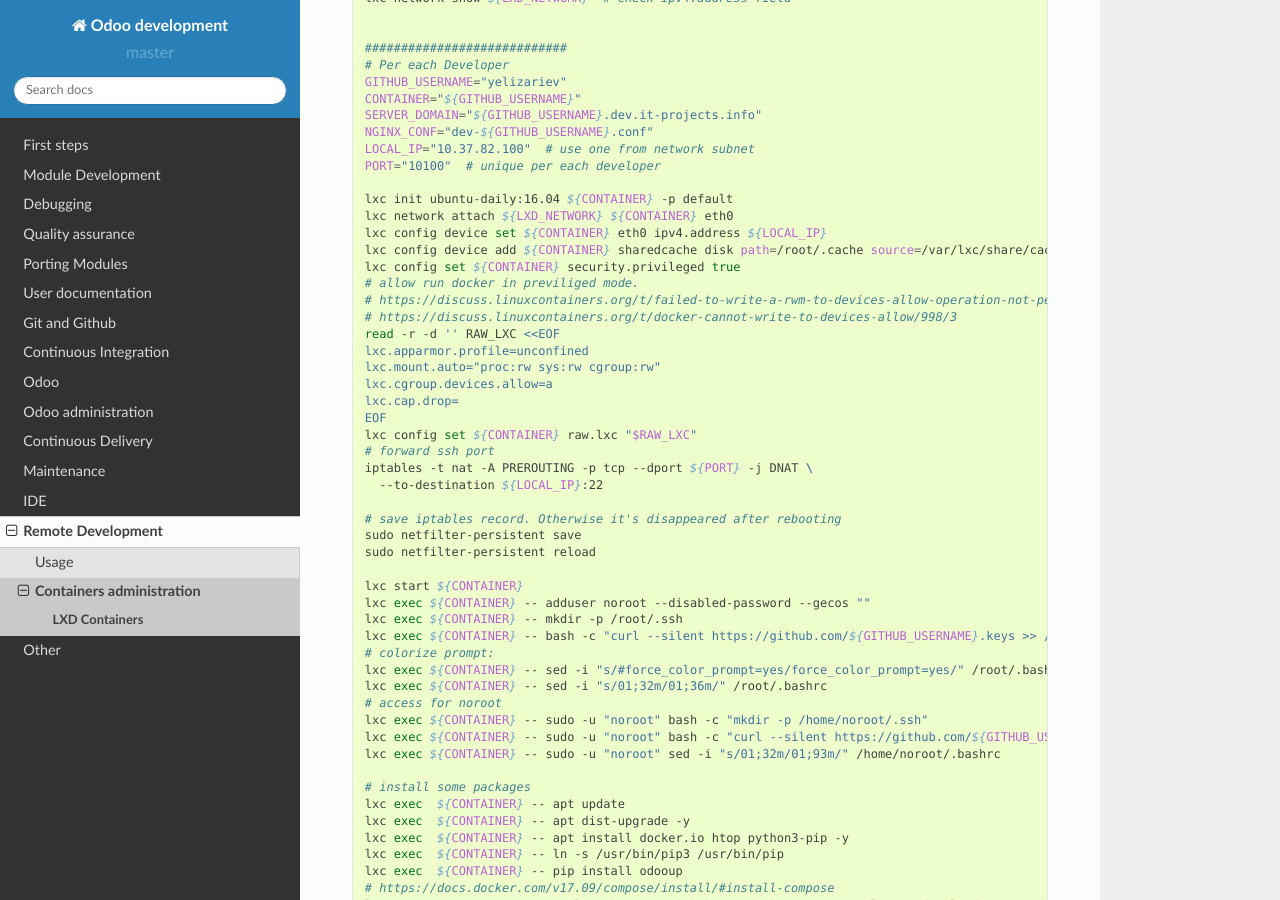
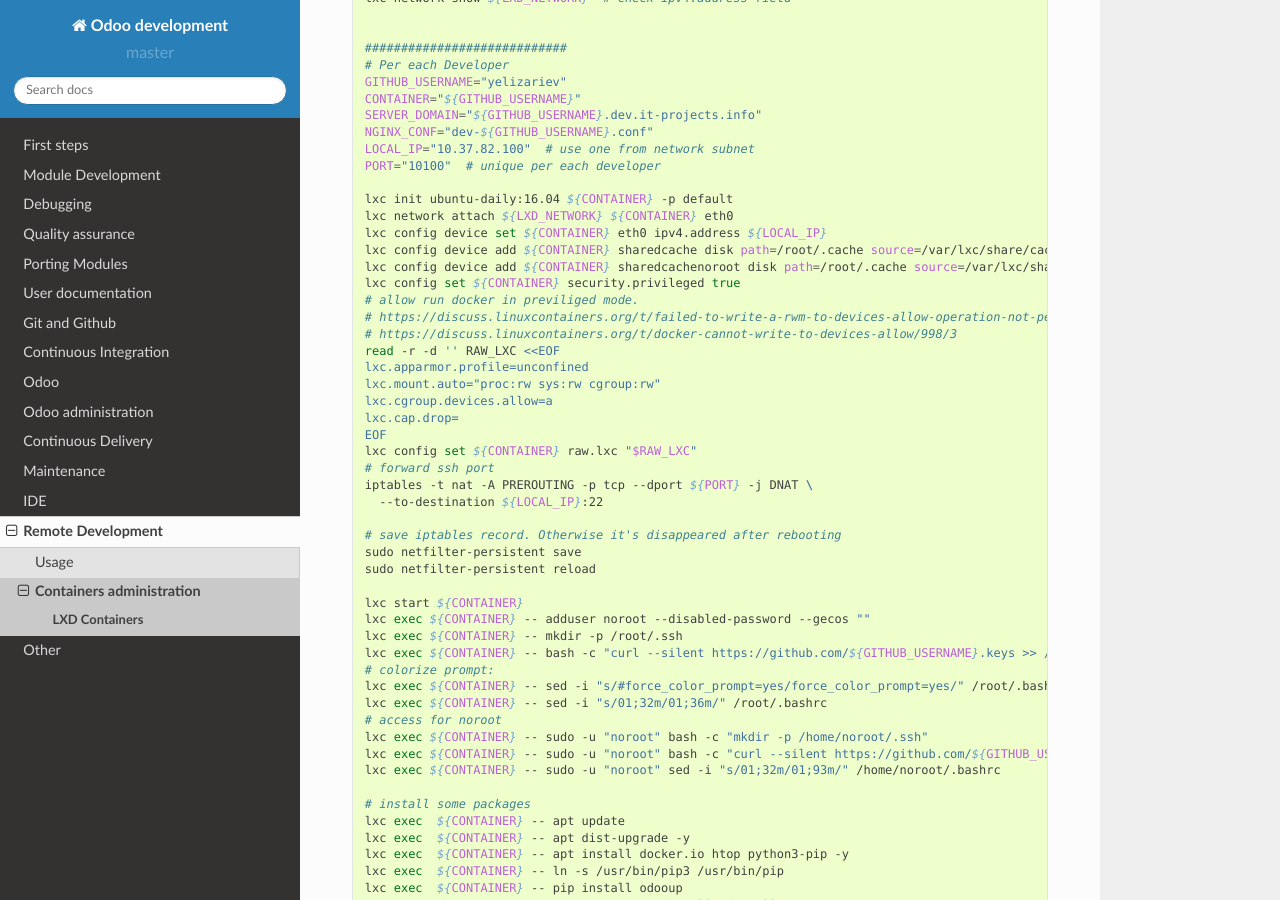
Before and after one commit to itpp-labs/odoo-development, a Sphinx documentation site: the page built from docs/remote-dev/lxd/lxd.rst, in a window 1280 px wide and 900 px high, scrolled down 519 px. Built offline with Sphinx 7.4.7 and the Read the Docs theme 2.0.0, drawn with Linux system fonts in a browser that asks for light colours.

Commit message:
Update lxd.rst

```diff
--- a/docs/remote-dev/lxd/lxd.rst
+++ b/docs/remote-dev/lxd/lxd.rst
@@ -40,6 +40,7 @@
     lxc network attach ${LXD_NETWORK} ${CONTAINER} eth0
     lxc config device set ${CONTAINER} eth0 ipv4.address ${LOCAL_IP}
     lxc config device add ${CONTAINER} sharedcache disk path=/root/.cache source=/var/lxc/share/cache
+    lxc config device add ${CONTAINER} sharedcachenoroot disk path=/root/.cache source=/var/lxc/share/cache
     lxc config set ${CONTAINER} security.privileged true
     # allow run docker in previliged mode.
     # https://discuss.linuxcontainers.org/t/failed-to-write-a-rwm-to-devices-allow-operation-not-permitted-in-privileged-container/925/3
```
